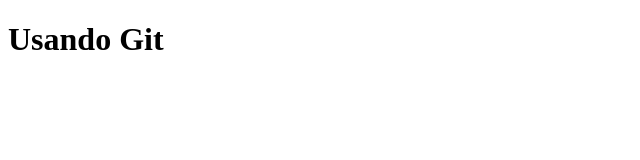
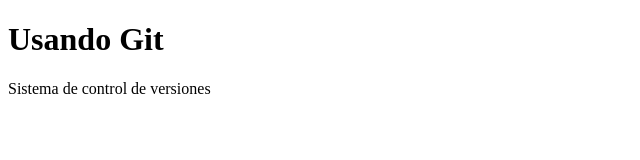
Before and after one commit to harolddanilo21/practica_git, a plain HTML site: page index.html in a window 1280 px wide. Shown: the whole page, without its empty margins (0-640 px from the left). Drawn offline with Linux system fonts and the light colour scheme.

Commit message:
agregue un parrafo en desarrollo

```diff
--- a/index.html
+++ b/index.html
@@ -8,5 +8,6 @@
 </head>
 <body>
     <h1>Usando Git</h1>
+    <p>Sistema de control de versiones</p>
 </body>
 </html>
```
